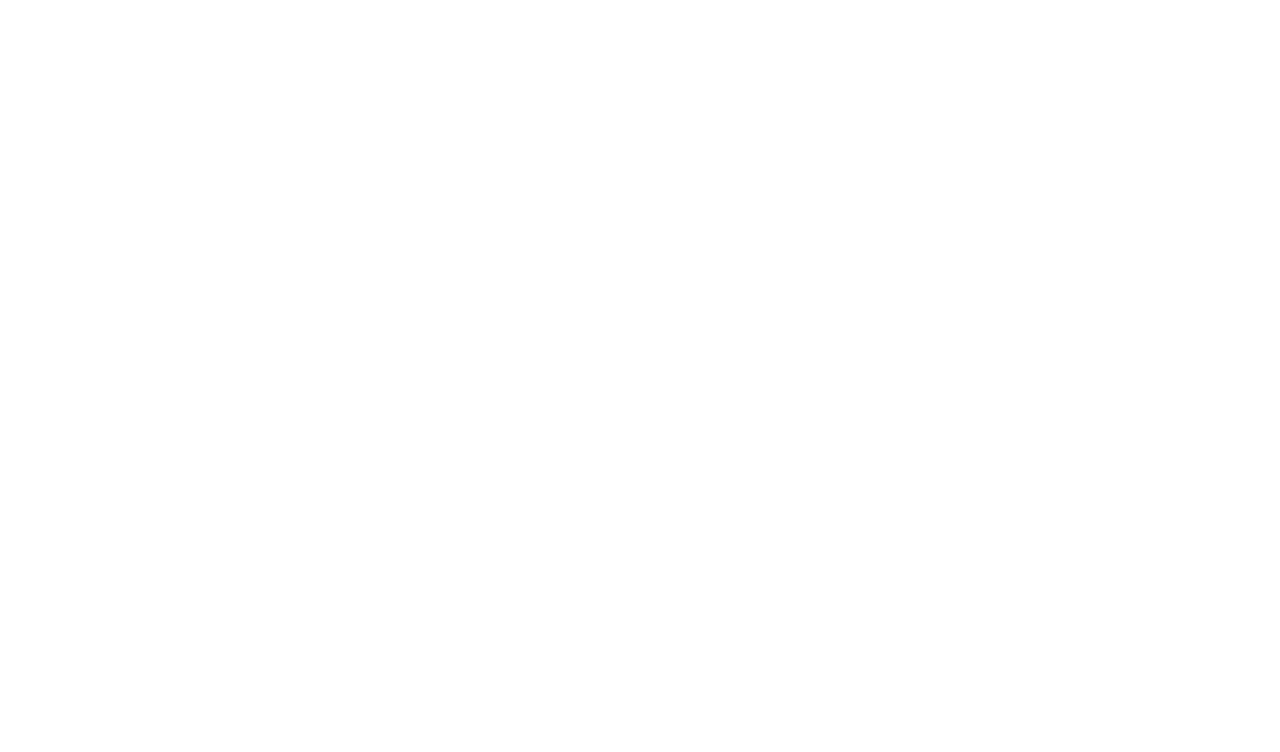
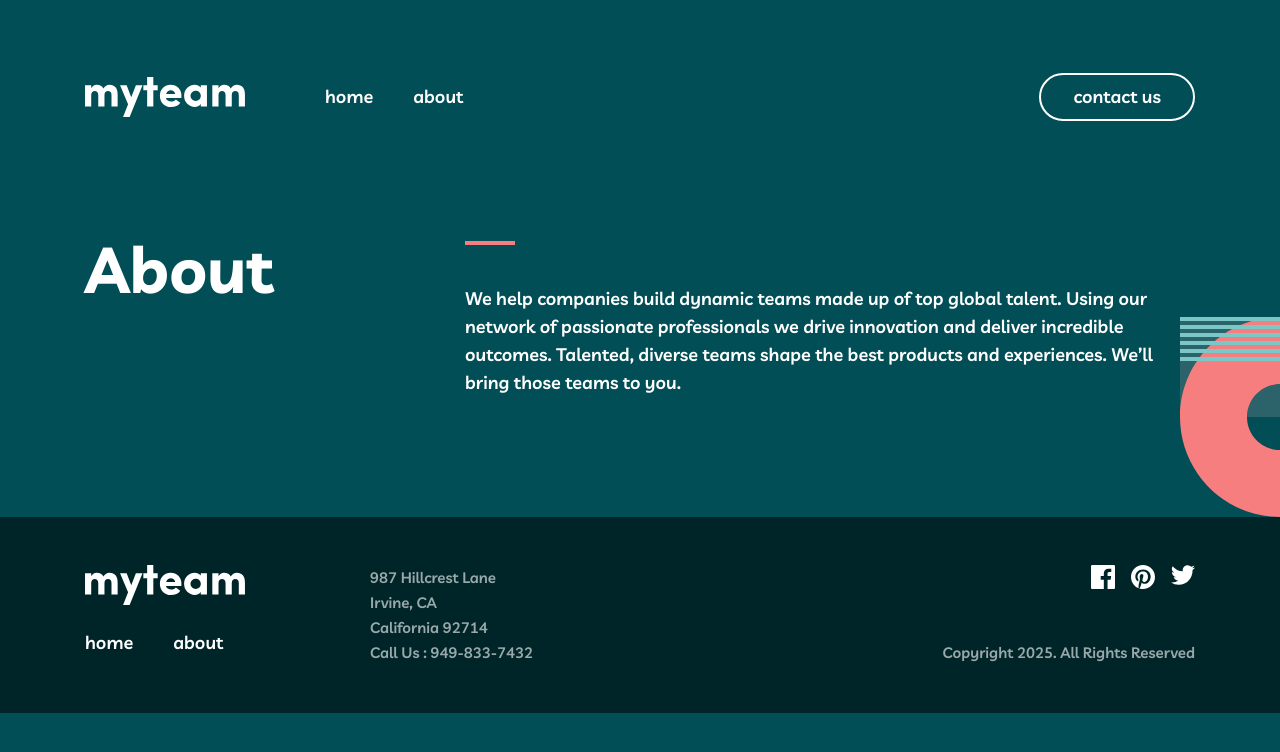
Before and after one commit to AbroShahzeb/my-team-landing, a React (Vite) app: page /about in a window 1280 px wide. Before the commit this address had no page. Shown: the top 752 px of the page. Built offline with nearby package versions, Linux system fonts and the light colour scheme.

Commit message:
About Hero Section Done

```diff
--- a/src/App.jsx
+++ b/src/App.jsx
@@ -1,5 +1,5 @@
 import { BrowserRouter, Route, Routes } from "react-router-dom";
-import { Home } from "./pages";
+import { About, Contact, Home } from "./pages";
 import { Layout } from "./layout";
 
 const App = () => {
@@ -8,6 +8,8 @@
       <Routes>
         <Route path="/" element={<Layout />}>
           <Route path="" element={<Home />} />
+          <Route path="about" element={<About />} />
+          <Route path="contact" element={<Contact />} />
         </Route>
       </Routes>
     </BrowserRouter>
--- a/src/layout/components/footer/index.jsx
+++ b/src/layout/components/footer/index.jsx
@@ -16,7 +16,7 @@
         </div>
 
         {/* Links */}
-        <div className="flex items-center md:items-end lg:items-center justify-center gap-6 font-semibold mt-6 md:col-start-1 md:col-end-2 md:row-start-2 md:row-end-2 md:mt-0 lg:justify-start lg:gap-10">
+        <div className="flex items-center md:items-end lg:items-center justify-center gap-6 font-semibold mt-6 md:col-start-1 md:col-end-2 md:row-start-2 md:row-end-2 md:mt-0 lg:justify-start lg:gap-10 lg:text-b1">
           <Link to="/" className="hover:text-primary-light-coral">
             home
           </Link>
--- /dev/null
+++ b/src/pages/about/components/hero/index.jsx
@@ -0,0 +1,28 @@
+import patternBackground from "../../../../assets/bg-pattern-about-1-mobile-nav-1.svg";
+
+export const Hero = () => {
+  return (
+    <header className="relative overflow-hidden bg-primary-midnight-green">
+      {/* Background Pattern */}
+      <div className="absolute bottom-0 right-0 translate-x-1/2 translate-y-1/2 md:translate-y-0">
+        <img src={patternBackground} alt="Background Pattern" />
+      </div>
+
+      {/* Hero Content */}
+      <div className="px-8 pb-[108px] pt-20 flex flex-col items-center text-center gap-4 md:gap-6 text-white relative z-10 md:py-[112px] md:px-[156px] lg:flex-row lg:items-start lg:gap-[30px] lg:px-10 xl:max-w-[1110px] xl:mx-auto lg:py-[120px] xl:px-0 lg:justify-between">
+        <h1 className="text-[40px] leading-[40px] md:text-[64px] md:leading-[56px] font-bold xl:w-[350px] xl:text-left">
+          About
+        </h1>
+        <div>
+          <div className="h-1 w-[50px] bg-primary-light-coral mb-10 hidden lg:block"></div>
+          <p className="text-[15px] leading-[28px] font-semibold md:max-w-[457px] md:mx-auto lg:max-w-[730px] lg:text-left lg:text-b1">
+            We help companies build dynamic teams made up of top global talent.
+            Using our network of passionate professionals we drive innovation
+            and deliver incredible outcomes. Talented, diverse teams shape the
+            best products and experiences. We’ll bring those teams to you.
+          </p>
+        </div>
+      </div>
+    </header>
+  );
+};
--- /dev/null
+++ b/src/pages/about/components/index.js
@@ -0,0 +1,3 @@
+import { Hero } from "./hero";
+
+export { Hero };
--- /dev/null
+++ b/src/pages/about/index.jsx
@@ -0,0 +1,9 @@
+import { Hero } from "./components";
+
+export const About = () => {
+  return (
+    <>
+      <Hero />
+    </>
+  );
+};
--- /dev/null
+++ b/src/pages/contact/index.jsx
@@ -0,0 +1,3 @@
+export const Contact = () => {
+  return <div>Contact</div>;
+};
--- a/src/pages/index.js
+++ b/src/pages/index.js
@@ -1,3 +1,5 @@
 import { Home } from "./home";
+import { About } from "./about";
+import { Contact } from "./contact";
 
-export { Home };
+export { Home, About, Contact };
```
